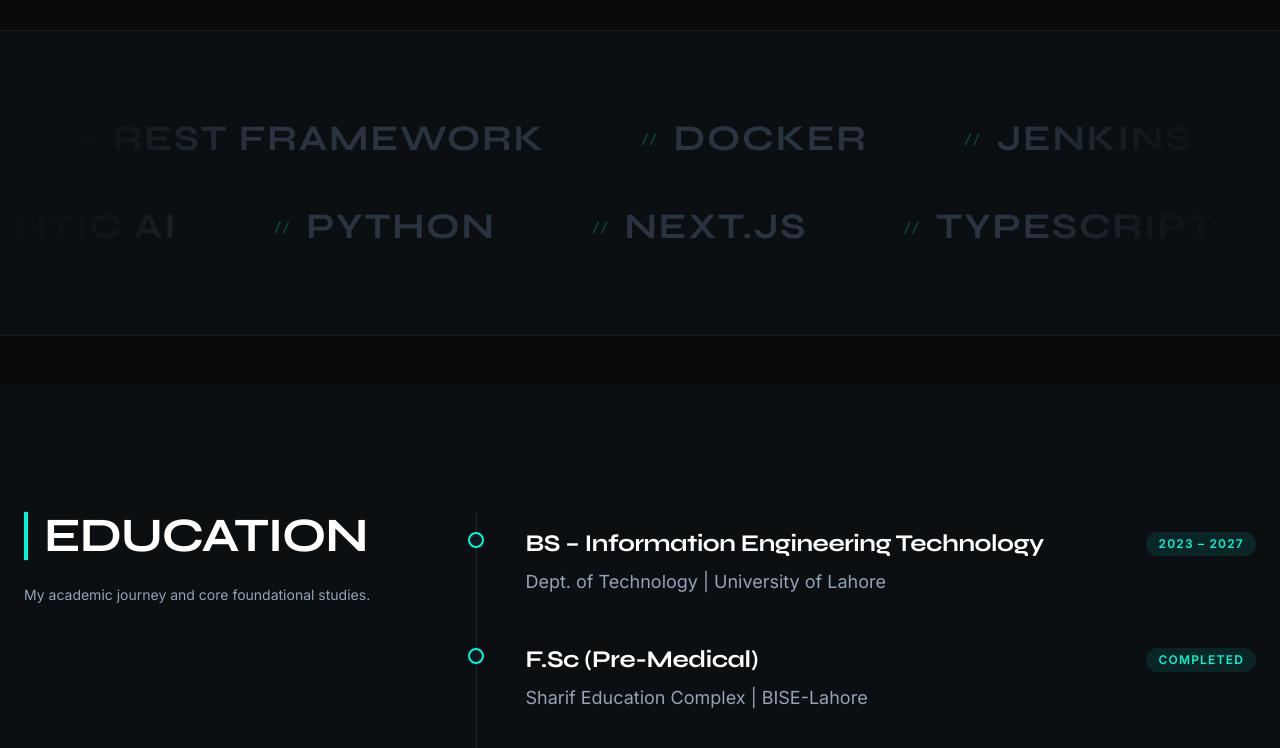
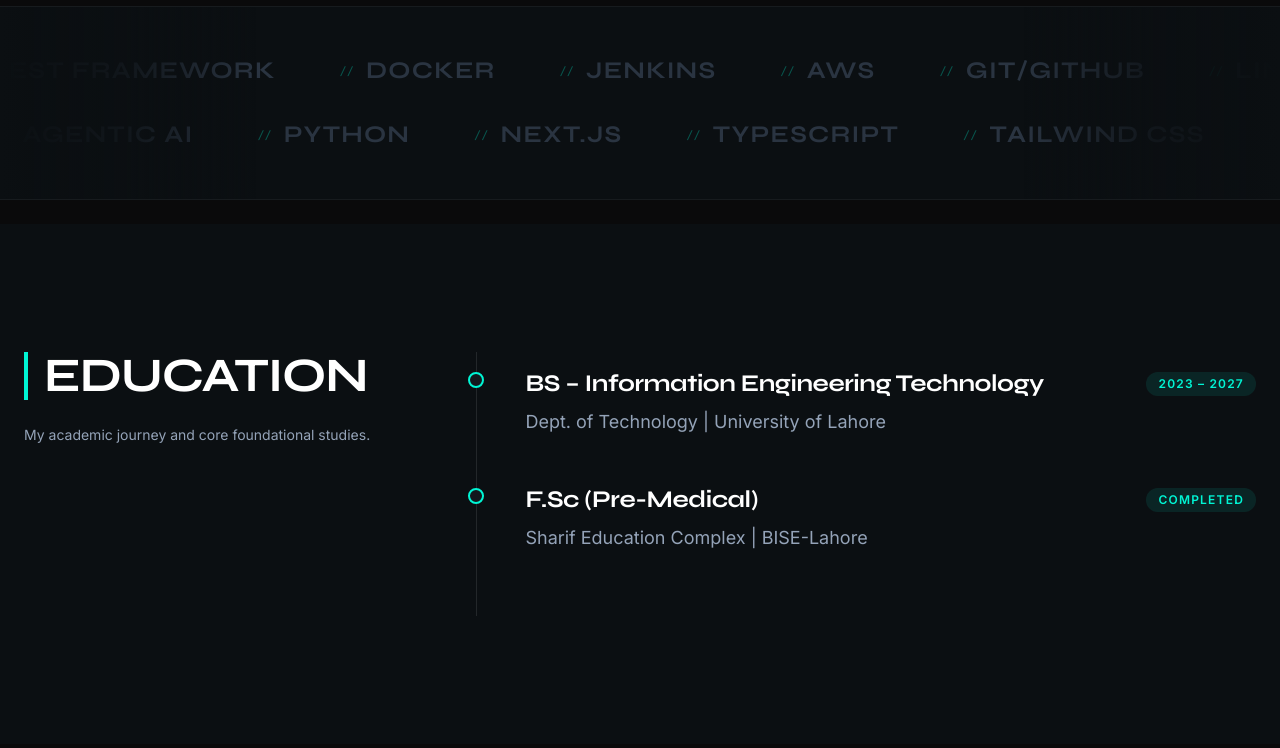
Before and after one commit to HaseebAhmad24-collab/portfolio, a Next.js app: page / in a window 1280 px wide. Shown: the part 1538-2286 px from the top of the page. Built offline with nearby package versions, Linux system fonts and the light colour scheme.

Commit message:
style: reduced height and text size of SkillsMarquee for better scaling

```diff
--- a/src/components/sections/SkillsMarquee.tsx
+++ b/src/components/sections/SkillsMarquee.tsx
@@ -15,11 +15,11 @@
 ];
 
 const SkillBadge = ({ skill }: { skill: string }) => (
-  <div className="group flex items-center gap-4 px-8 py-2 mx-4 cursor-default">
-    <span className="text-[#00F5D4] font-mono text-sm opacity-30 group-hover:opacity-100 transition-opacity duration-300">
+  <div className="group flex items-center gap-3 px-6 py-2 mx-2 cursor-default">
+    <span className="text-[#00F5D4] font-mono text-xs opacity-30 group-hover:opacity-100 transition-opacity duration-300">
       //
     </span>
-    <span className="font-syne font-bold text-3xl md:text-4xl text-[#2A3441] group-hover:text-white transition-colors duration-300 tracking-wider uppercase">
+    <span className="font-syne font-bold text-xl md:text-2xl text-[#2A3441] group-hover:text-white transition-colors duration-300 tracking-wider uppercase">
       {skill}
     </span>
   </div>
@@ -27,7 +27,7 @@
 
 export default function SkillsMarquee() {
   return (
-    <section className="py-20 bg-[#0B0F12] relative overflow-hidden flex flex-col gap-8 border-y border-white/5 my-12">
+    <section className="py-10 bg-[#0B0F12] relative overflow-hidden flex flex-col gap-4 border-y border-white/5 my-6">
       {/* Heavy gradient masks for cinematic fade */}
       <div className="absolute left-0 top-0 bottom-0 w-32 md:w-64 bg-gradient-to-r from-[#0B0F12] via-[#0B0F12]/80 to-transparent z-10 pointer-events-none" />
       <div className="absolute right-0 top-0 bottom-0 w-32 md:w-64 bg-gradient-to-l from-[#0B0F12] via-[#0B0F12]/80 to-transparent z-10 pointer-events-none" />
```
